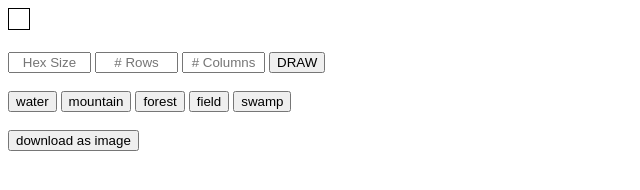
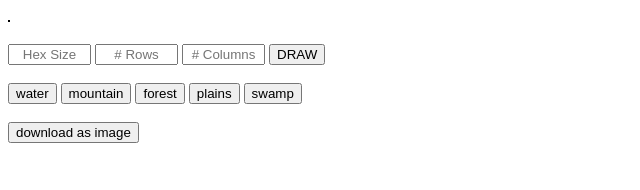
Before and after one commit to didymusbenson/Hex-Mapping-Tool, a plain HTML site: page index.html in a window 1280 px wide. Both pictures are taken after a click on the button "DRAW". Shown: the whole page, without its empty margins (0-640 px from the left). Drawn offline with Linux system fonts and the light colour scheme.

Commit message:
Stupid math.

```diff
--- a/index.html
+++ b/index.html
@@ -29,7 +29,7 @@
     <button onclick="setColor('blue')">water</button>
     <button onclick="setColor('red')">mountain</button>
     <button onclick="setColor('green')">forest</button>
-    <button onclick="setColor('yellow')">field</button>
+    <button onclick="setColor('yellow')">plains</button>
     <button onclick="setColor('black')">swamp</button>
     <br>
     <br>
@@ -50,13 +50,18 @@ document.getElementById("download").addEventListener('click', download, false);
 
         function redraw() {
 
-            var width = document.getElementById("hw").value;
-            var rows = document.getElementById("hr").value;
-            var cols = document.getElementById("hc").value;
+            var width = Number(document.getElementById("hw").value);
+            var rows = Number(document.getElementById("hr").value);
+            var cols = Number(document.getElementById("hc").value);
 
             // .886 is the basic ratio you need
-            var heightNeeded = (rows * width * 2) + 20;
-            var widthNeeded = (cols * width * 1.7) + 20;
+            var heightNeeded;
+            var stupidMath = ((Math.sqrt(Math.pow(width,2) - Math.pow((width/2),2))) * 2)
+
+                heightNeeded = stupidMath * rows + (stupidMath / 2);
+
+
+            var widthNeeded = (cols * width * 1.7);
             console.log("widthneeded: " + widthNeeded+ ", heightneeded: " + heightNeeded);
 
             document.getElementById("CANVASHOLDER").innerHTML = "<canvas id='HexCanvas' width='"+ widthNeeded +"' height='"+heightNeeded+"'></canvas>";
@@ -67,7 +72,7 @@ document.getElementById("download").addEventListener('click', download, false);
 
 
             hexagonGrid = new HexagonGrid("HexCanvas", width, rows, cols);
-            hexagonGrid.drawHexGrid(rows, cols, 10, 10, false)
+            hexagonGrid.drawHexGrid(rows, cols, 0, 0, false)
             console.log("width: " + width + ", rows: " + rows + ", cols: " + cols);
         }
 
```
